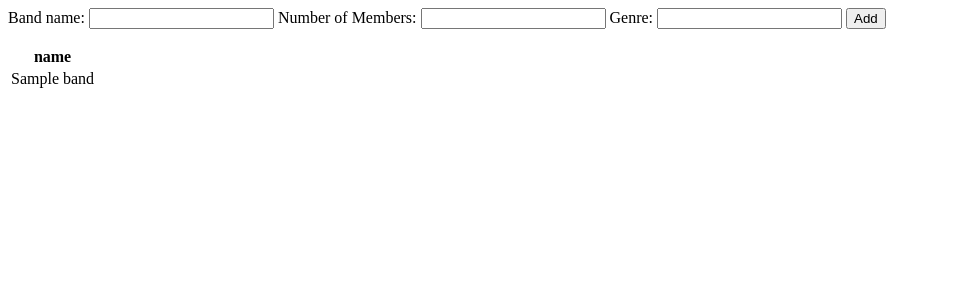
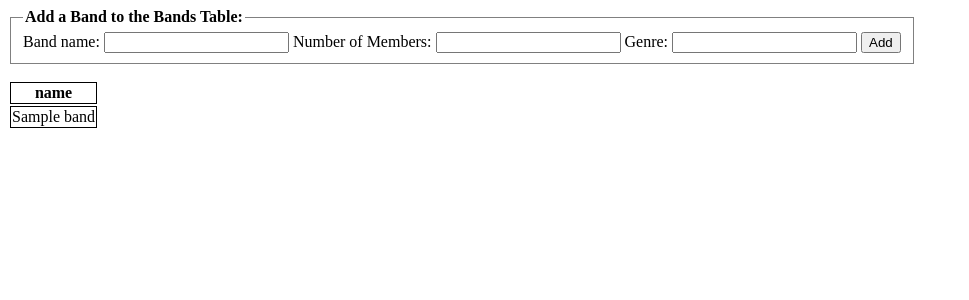
Before and after one commit to BowerKevin/Bandcart, a Flask app: template templates/bands.j2 in a window 1280 px wide. Shown: the top 300 px of the page, without its empty margins (0-969 px from the left). Run offline with Flask 2, Linux system fonts and the light colour scheme; the template is opened without the code that fills it: most values are stand-ins (such as "Sample title", 1, 10 or a date in 2020).

Commit message:
Added styling to Bands page
Added style.css, styled table and form of for the Bands page.

```diff
--- a/app.py
+++ b/app.py
@@ -20,7 +20,7 @@ def root():
 #     results = cursor.fetchall()
 #     return render_template("bsg.j2", bsg_people=results)
 
-@app.route('/bands')
+@app.route('/bands', methods = ['POST', 'GET'])
 def bands():
     query = "SELECT * from Bands;"
     cursor = db.execute_query(db_connection=db_connection, query=query)
--- /dev/null
+++ b/static/css/style.css
@@ -0,0 +1,12 @@
+th, td{
+    border: solid black 1px;
+}
+
+fieldset{
+    border: solid 1px grey;
+    display: inline;
+}
+
+legend{
+    font-weight: bold;
+}
--- a/templates/bands.j2
+++ b/templates/bands.j2
@@ -1,5 +1,10 @@
 <html>
+    <head>
+        <link rel="stylesheet" type="text/css" href="./static/css/style.css">
+    </head>
     <form>
+        <fieldset>
+            <legend>Add a Band to the Bands Table: </legend>
             <label for="bandName">Band name: </label>
             <input type="text" id="bandName" name="bandName">
             <label for="numMembers">Number of Members: </label>
@@ -7,6 +12,7 @@
             <label for="genre">Genre: </label>
             <input type="number" id="genre" name="genre">
             <input type="submit" id="addBand" value="Add">
+        </fieldset>
     </form>
 
     <table>
```
Lines whose indentation alone changed are shown as unchanged.
